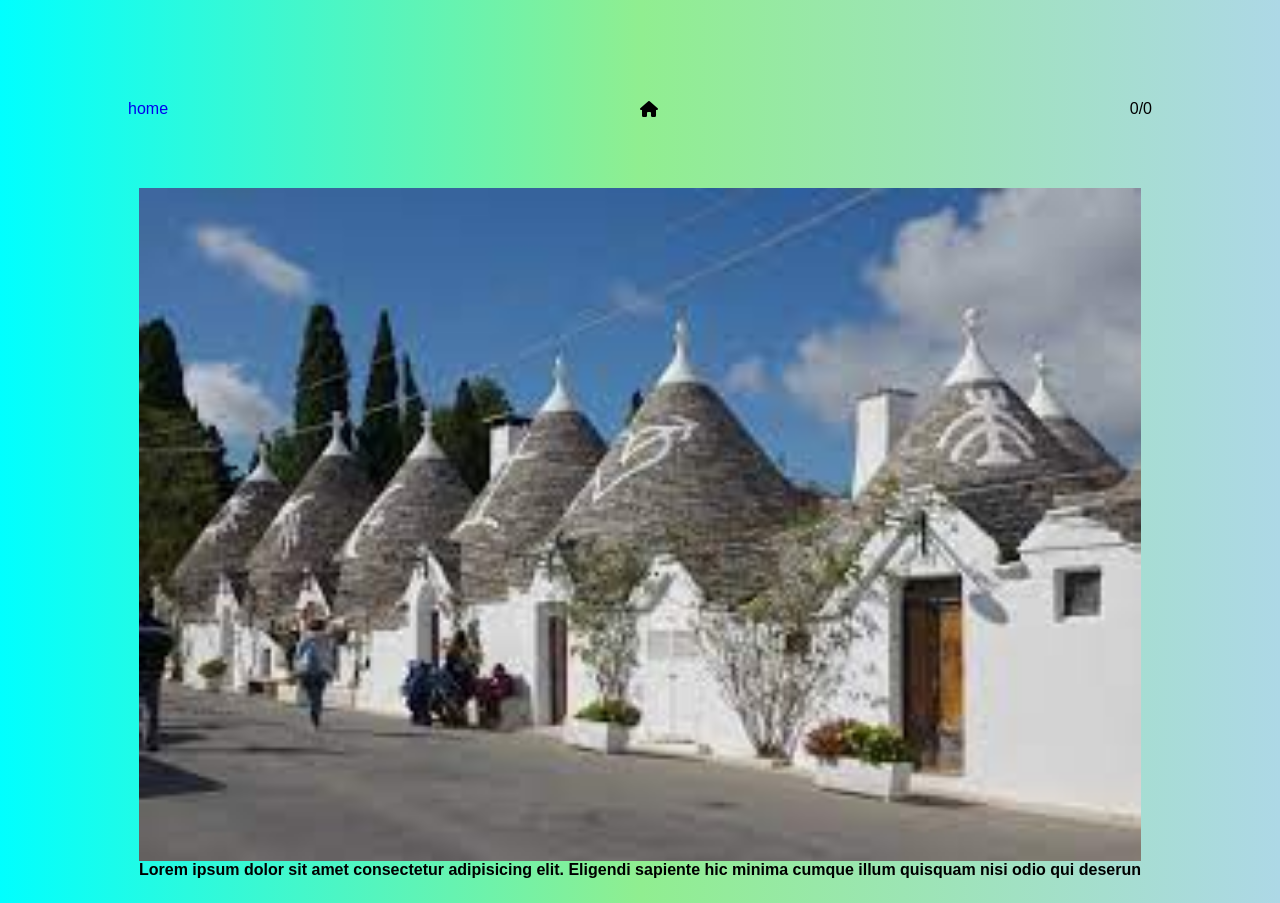
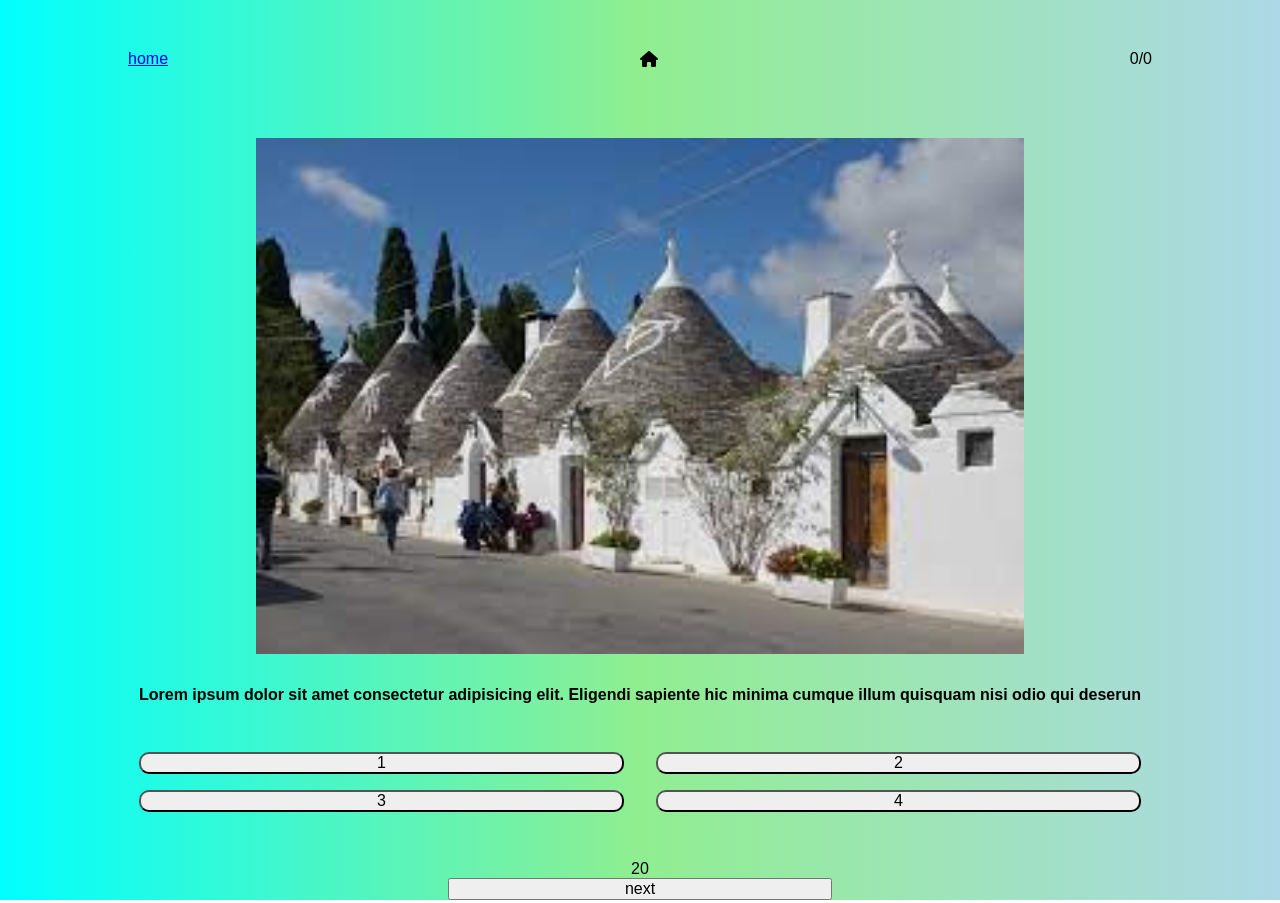
Before and after one commit to Mannylapli/js-quiz, a plain HTML site: page index.html in a window 1280 px wide. Shown: the top 903 px of the page. Drawn offline with Linux system fonts and the light colour scheme.

Commit message:
Html elements imported to script.js

```diff
--- a/index.html
+++ b/index.html
@@ -6,15 +6,14 @@
     <meta name="viewport" content="width=device-width, initial-scale=1.0" />
     <link rel="stylesheet" href="style.css" />
     <script
-      src="https://kit.fontawesome.com/56d6484122.js" crossorigin="anonymous"
-    ></script>
+      src="https://kit.fontawesome.com/56d6484122.js" crossorigin="anonymous"></script>
     <title>Quiz</title>
   </head>
   <body>
     <header class="navbar">
-      <a href= Game-Js/v class="home__icon">home</a><i class="fa-solid fa-house"></i>
+      <a href= Game-Js/v class="home__btn">home</a><i class="fa-solid fa-house"></i>
       <div class="score">
-        <span class="user-score">0</span>/<span class="current-score">0</span>
+        <span class="user__score">0</span>/<span class="current__score">0</span>
       </div>
     </header>
     <main class="quiz">
@@ -25,10 +24,10 @@
           sapiente hic minima cumque illum quisquam nisi odio qui deserun
         </h2>
         <div class="answers__btns">
-          <button class="btn-1">1</button>
-          <button class="btn-2">2</button>
-          <button class="btn-3">3</button>
-          <button class="btn-4">4</button>
+          <button class="btn btn--1">1</button>
+          <button class="btn btn--2">2</button>
+          <button class="btn btn--3">3</button>
+          <button class="btn btn--4">4</button>
         </div>
       </section>
     </main>
--- a/main.scss
+++ b/main.scss
@@ -7,36 +7,3 @@
     padding: 0%;
     background-color: black;
 }
-
-body{
-    // text-align: center;
-    display: flex;
-    justify-content: center;
-    align-items: center;
-   min-height: 100vh;
-
-}
-
-.navbar {
-    display: flex;
-    flex-direction: row;
-    justify-content: space-between;
-    align-items: center;
-    width: 80%;
-    margin: 0 auto;
-    padding-top: 100px;
-    padding-bottom: 70px;
-  }
-
-.quiz{
-    border: yellow 5px solid;
-
-}
-
-.quiz__container{
-border: 10px solid red;
-background-color: white;
-}
-.current-score{
-    border: red solid 10px;
-}
--- a/script.js
+++ b/script.js
@@ -0,0 +1,22 @@
+const homeBtn = document.querySelector('.home__btn');
+console.log(homeBtn);
+const userScoreQs = document.querySelector('.user__score');
+console.log(userScoreQs);
+const currentScoreQs = document.querySelector('.current__score');
+console.log(currentScoreQs);
+const imgDisplayed = document.querySelector('.question__image');
+console.log(imgDisplayed);
+const questionsDisplayed = document.querySelector('.title__question');
+console.log(questionsDisplayed);
+const answerBtns = document.querySelectorAll('.btn');
+console.log(answerBtns);
+const countDownAnswer = document.querySelectorAll('#countdown');
+console.log(countDownAnswer);
+const nextQuesitonBtn = document.querySelectorAll('#next-question');
+console.log(nextQuesitonBtn);
+
+let homeGame = "";
+let score = 0;
+let quizImg = "";
+let quizQuesiton = "";
+let nextBtn = "";
--- a/style.css
+++ b/style.css
@@ -4,11 +4,12 @@
   box-sizing: border-box;
   font-family:  sans-serif;
   font-size: 16px;
+  height: auto;
 }
 
 html, body {
-  height: 100%;
-  width: 100%;
+  /* height: 100%;
+  width: 100%; */
   background-image: linear-gradient(to right, aqua, lightgreen, lightblue);
 }
 
@@ -20,7 +21,7 @@ html, body {
   align-items: center;
   width: 80%;
   margin: 0 auto;
-  padding-top: 100px;
+  padding-top: 50px;
   padding-bottom: 70px;
 }
 
@@ -35,14 +36,17 @@ html, body {
   }
 
 .question__image{
-  width: 100%;
+  width: 60vw;
   display: flex;
   justify-content: center;
+  margin: auto;
+
 }
 
 .title__question {
   display: flex;
   justify-content: center;
+  margin-top: 2em;
 }
 
 .answers__btns {
@@ -51,6 +55,11 @@ html, body {
   grid-template-columns: 1fr 1fr;
   column-gap: 2em;
   row-gap: 1em;
+}
+
+.btn {
+  cursor: pointer;
+  border-radius: 10px;
 }
 
 .footer {
@@ -73,6 +82,10 @@ html, body {
   align-self: center;
 }
 
+/* .footer{
+  margin-bottom: 20 px;
+} */
+
 @media (max-width: 600px) {
   .answers__btns {
     display: flex;
```
Also changed, not shown: main.css.
